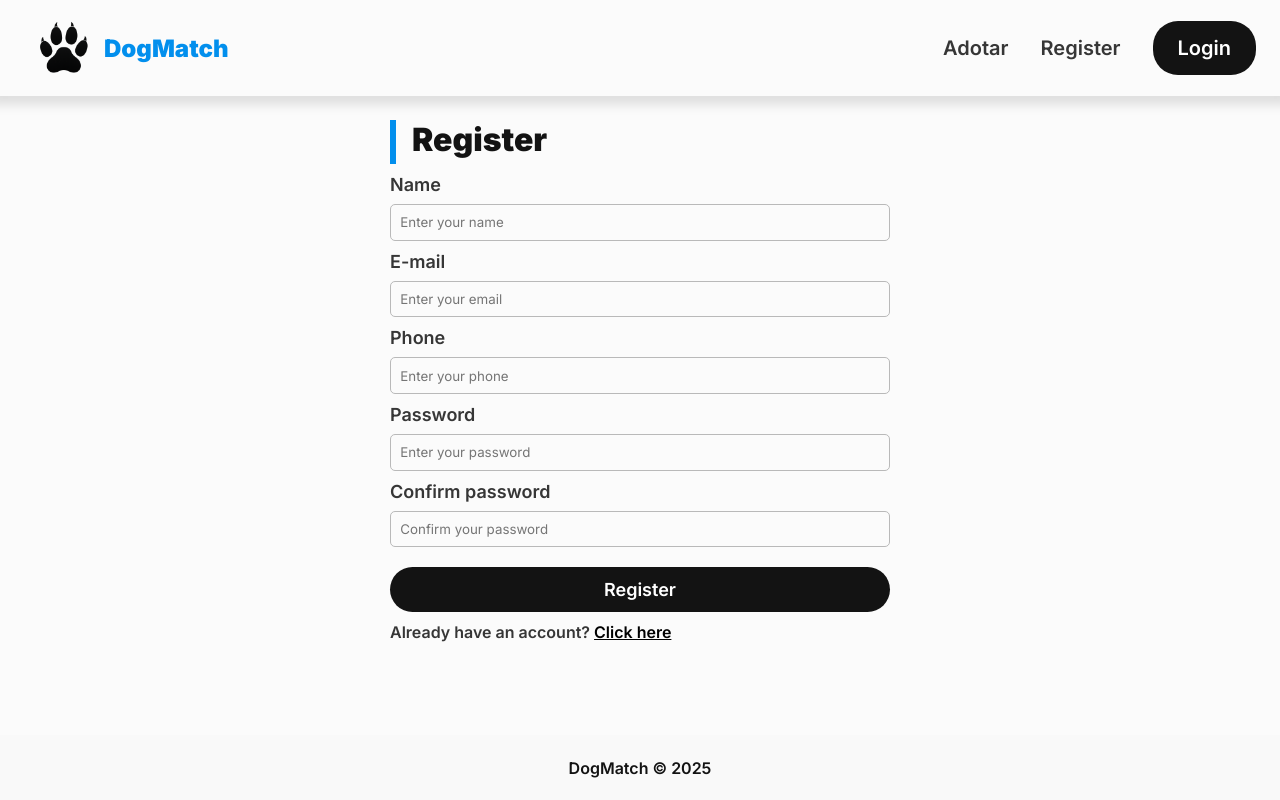
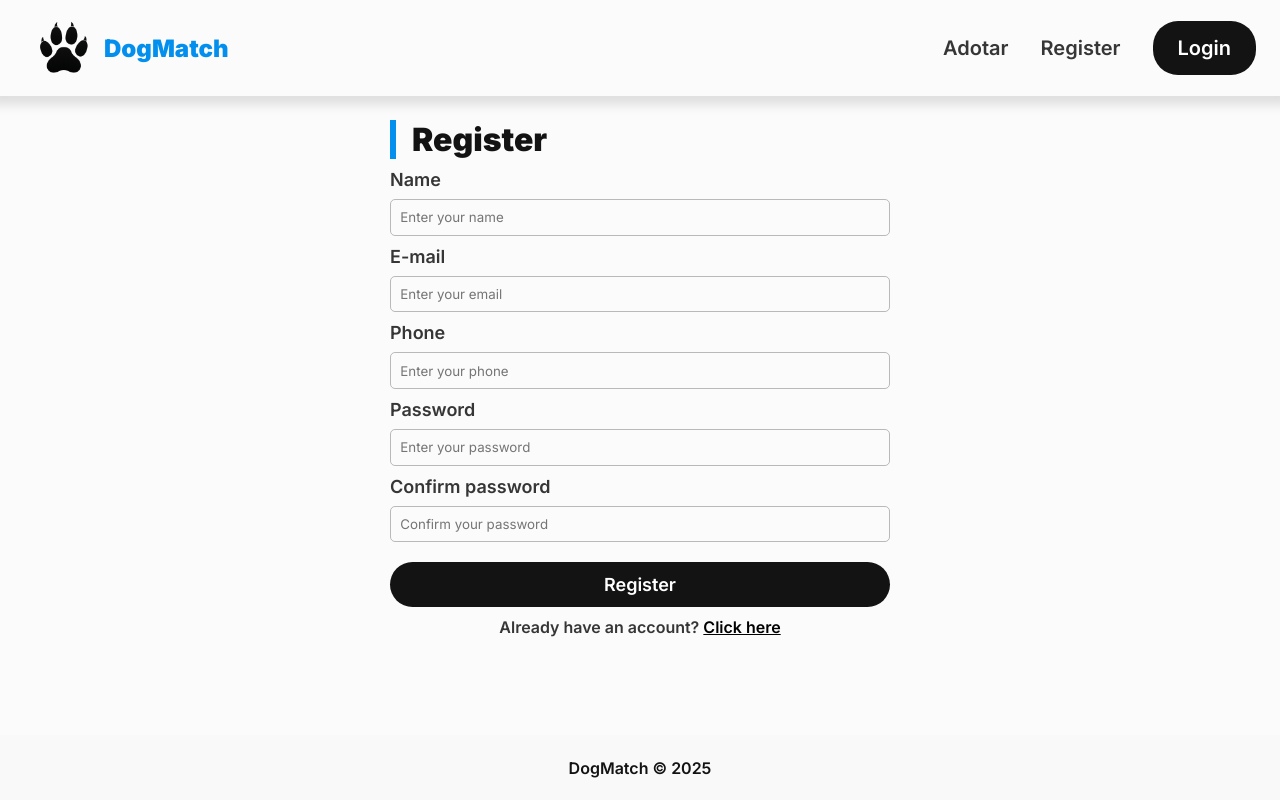
Before and after one commit to GuillhermeHenrique/dogmatch, a React (Vite) app in the folder frontend/: page /register in a window 1280 px wide. Built offline with nearby package versions, Linux system fonts and the light colour scheme; no server answers.

Commit message:
style: update form text

```diff
--- a/frontend/src/routes/Auth/Form.module.css
+++ b/frontend/src/routes/Auth/Form.module.css
@@ -10,7 +10,6 @@
 
 .form_container .title h1 {
   padding-left: 0.5em;
-  padding-bottom: 5px;
 }
 
 .form_container .title p {
@@ -36,6 +35,10 @@
   background-color: #028fed;
 }
 
+.form_container p {
+  text-align: center;
+}
+
 .form_container p a {
   color: #000;
   transition: 0.3s;
--- a/frontend/src/routes/Pet/AddPet.module.css
+++ b/frontend/src/routes/Pet/AddPet.module.css
@@ -1,8 +1,11 @@
+.title h1 {
+  margin-bottom: 10px;
+}
+
 .images_container {
   display: flex;
   flex-wrap: wrap;
   gap: 10px;
-  margin: 1em;
 }
 
 .images_container img {
--- a/frontend/src/routes/Pet/AddPet.tsx
+++ b/frontend/src/routes/Pet/AddPet.tsx
@@ -54,7 +54,7 @@ const AddPet = () => {
 
   return (
     <div className={formClasses.form_container}>
-      <div className={formClasses.title}>
+      <div className={`${formClasses.title} ${classes.title}`}>
         <h1>Register a Pet</h1>
       </div>
       <div className={classes.images_container}>
```
